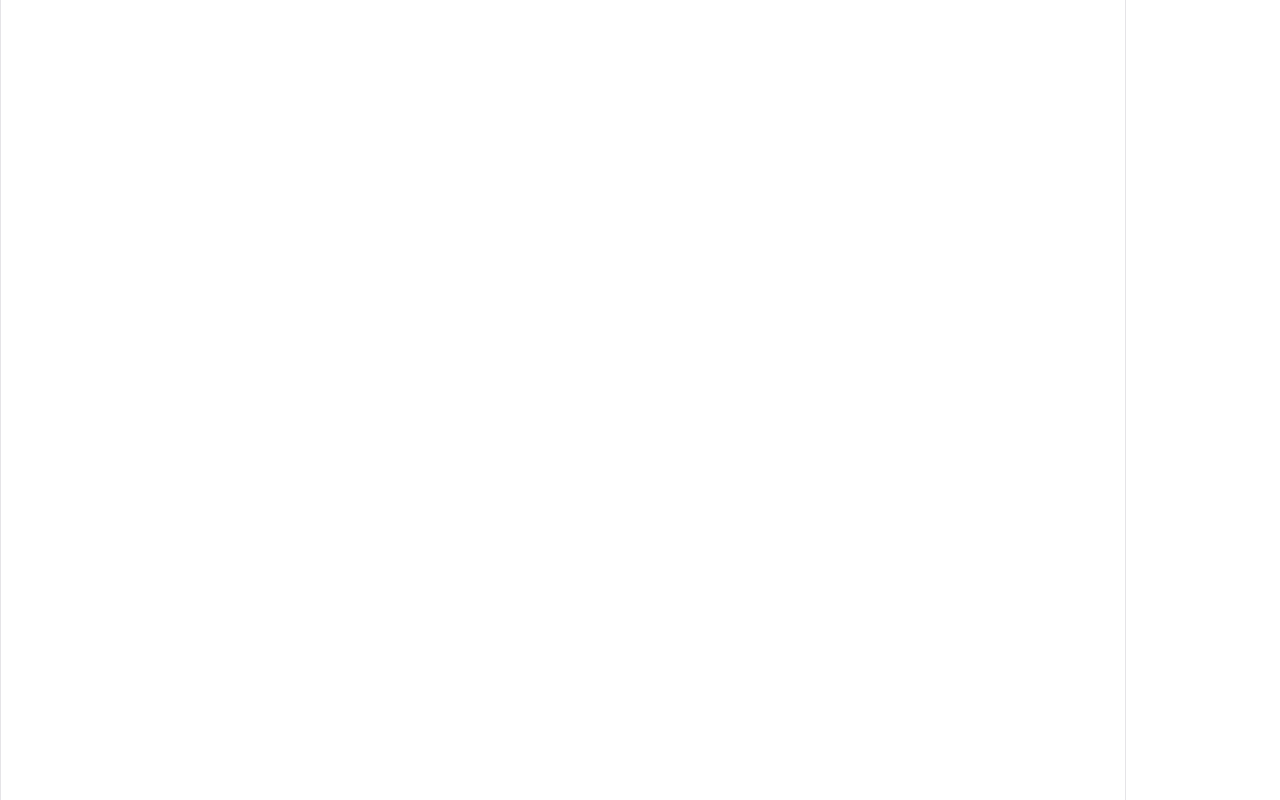
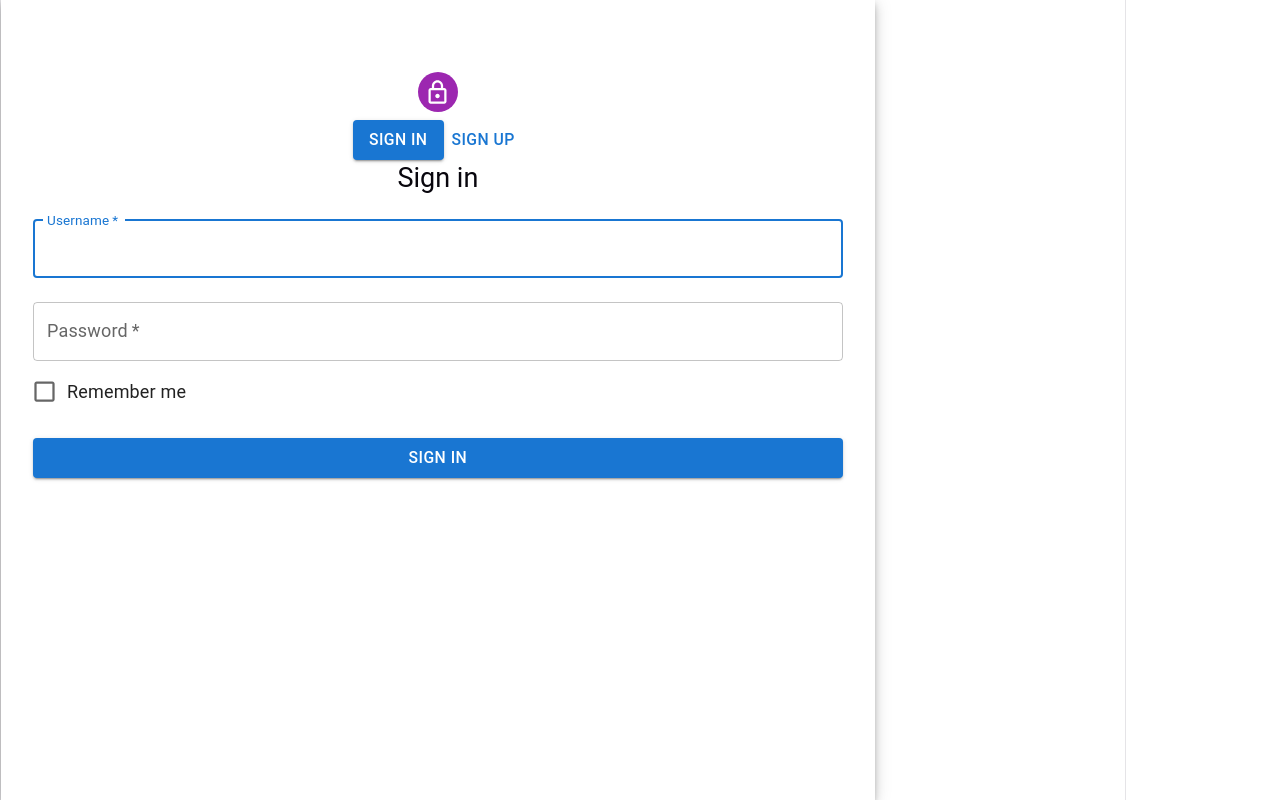
Before and after one commit to Harshit-Webworld1515/MeetSpace, a React (Vite) app in the folder frontend/: page /auth in a window 1280 px wide. Before the commit this address had no page. Built offline with nearby package versions, Linux system fonts and the light colour scheme; grey boxes are pictures that could not be loaded.

Commit message:
feat: add authentication UI with login and signup forms

```diff
--- a/frontend/src/App.jsx
+++ b/frontend/src/App.jsx
@@ -1,5 +1,6 @@
-import { BrowserRouter as Router, Routes, Route,Link } from 'react-router-dom'
+import { BrowserRouter as Router, Routes, Route } from 'react-router-dom'
 import LandingPage from './pages/landing'
+import {Authentication} from './pages/authentication'
 import './App.css'
 
 function App() {
@@ -9,6 +10,7 @@ function App() {
 
       <Routes>
         <Route path='/' element={<LandingPage />} />
+        <Route path='/auth' element={<Authentication />} />
       </Routes>
 
     </Router>
--- /dev/null
+++ b/frontend/src/pages/authentication.jsx
@@ -0,0 +1,128 @@
+
+import * as React from 'react';
+import Avatar from '@mui/material/Avatar';
+import Button from "@mui/material/Button";
+import CssBaseline from '@mui/material/CssBaseline';
+import TextField from '@mui/material/TextField';
+import FormControlLabel from '@mui/material/FormControlLabel';
+import Checkbox from '@mui/material/Checkbox';
+import Link from '@mui/material/Link';
+import Paper from '@mui/material/Paper';
+import Box from '@mui/material/Box';
+import Grid from '@mui/material/Grid';
+import LockOutlinedIcon from '@mui/icons-material/LockOutlined';
+import Typography from '@mui/material/Typography';
+import { createTheme, ThemeProvider } from '@mui/material/styles';
+
+// TODO remove, this demo shouldn't need to reset the theme.
+
+const defaultTheme = createTheme();
+
+export function Authentication() {
+    const [username, setUsername] = React.useState();
+    const [password, setPassword] = React.useState();
+    const [name, setName] = React.useState();
+    const [error, setError] = React.useState();
+    const [messages, setMessages] = React.useState();
+    const [open, setOpen] = React.useState(false);
+    const [formState, setFormState] = React.useState(0); // 'login' or 'register'
+    return (
+        <ThemeProvider theme={defaultTheme}>
+            <Grid container component="main" sx={{ height: '100vh' }}>
+                <CssBaseline />
+                <Grid
+                    item
+                    xs={false}
+                    sm={4}
+                    md={7}
+                    sx={{
+                        backgroundImage: 'url("https://images.unsplash.com/photo-1519608487953-e999c86e7455?auto=format&fit=crop&w=1200&q=80")', backgroundRepeat: 'no-repeat',
+                        backgroundColor: (t) =>
+                            t.palette.mode === 'light' ? t.palette.grey[50] : t.palette.grey[900],
+                        backgroundSize: 'cover',
+                        backgroundPosition: 'center',
+                    }}
+                />
+                <Grid item xs={12} sm={8} md={5} component={Paper} elevation={6} square>
+                    <Box
+                        sx={{
+                            my: 8,
+                            mx: 4,
+                            display: 'flex',
+                            flexDirection: 'column',
+                            alignItems: 'center',
+                        }}
+                    >
+                        <Avatar sx={{ m: 1, bgcolor: 'secondary.main' }}>
+                            <LockOutlinedIcon />
+                        </Avatar>
+                        <div>
+                            <Button
+                                variant={formState === 0 ? "contained" : "text"}
+                                onClick={() => setFormState(0)}
+                            >
+                                Sign In
+                            </Button>
+
+                            <Button
+                                variant={formState === 1 ? "contained" : "text"}
+                                onClick={() => setFormState(1)}
+                            >
+                                Sign Up
+                            </Button>
+                        </div>
+                        <Typography component="h1" variant="h5">
+                            Sign in
+                        </Typography>
+                        <Box component="form" noValidate sx={{ mt: 1 }}>
+                            {formState === 1 ? <TextField
+
+                                margin="normal"
+                                required
+                                fullWidth
+                                id="fullname"
+                                label="Full Name"
+                                name="fullname"
+                                autoFocus
+                                onChange={(e) => setName(e.target.value)}
+                            /> : <></>}
+                            <TextField
+                                margin="normal"
+                                required
+                                fullWidth
+                                id="username"
+                                label="Username"
+                                name="username"
+                                autoFocus
+                                onChange={(e) => setUsername(e.target.value)}
+
+                            />
+                            <TextField
+                                margin="normal"
+                                required
+                                fullWidth
+                                name="password"
+                                label="Password"
+                                type="password"
+                                id="password"
+                                onChange={(e) => setPassword(e.target.value)}
+                            />
+                            <FormControlLabel
+                                control={<Checkbox value="remember" color="primary" />}
+                                label="Remember me"
+                            />
+                            <Button
+                                type="button"
+                                fullWidth
+                                variant="contained"
+                                sx={{ mt: 3, mb: 2 }}
+                            >
+                                Sign In
+                            </Button>
+                        </Box>
+                    </Box>
+                </Grid>
+            </Grid>
+        </ThemeProvider>
+    );
+}
--- a/frontend/src/pages/landing.jsx
+++ b/frontend/src/pages/landing.jsx
@@ -23,7 +23,7 @@ export default function LandingPage() {
             Join our community and connect with your loved ones, no matter the distance, through MeetSpace.
           </p>
           <div role='button' >
-            <Link to={"/home"}>Get Started</Link>
+            <Link to={"/auth"}>Get Started</Link>
           </div>
         </div>
         <div>
```
Also changed, not shown: frontend/package.json (+8 -1 lines), 1 other file (tests, documents, lock files or other folders).
